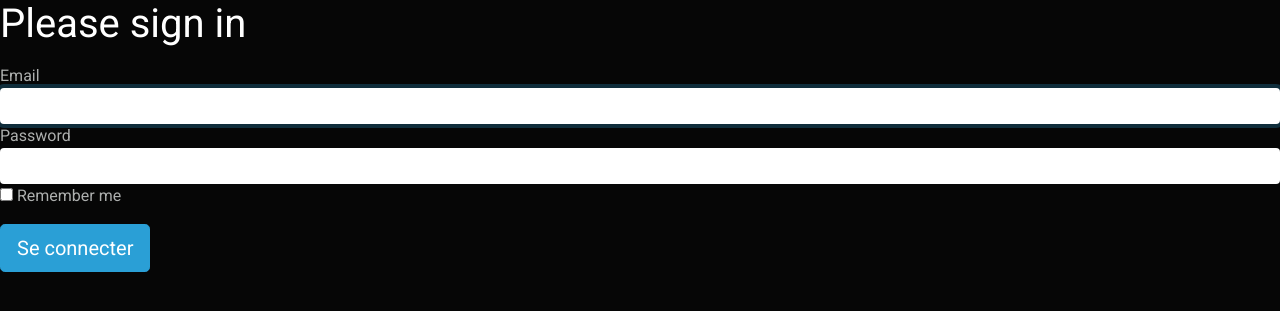
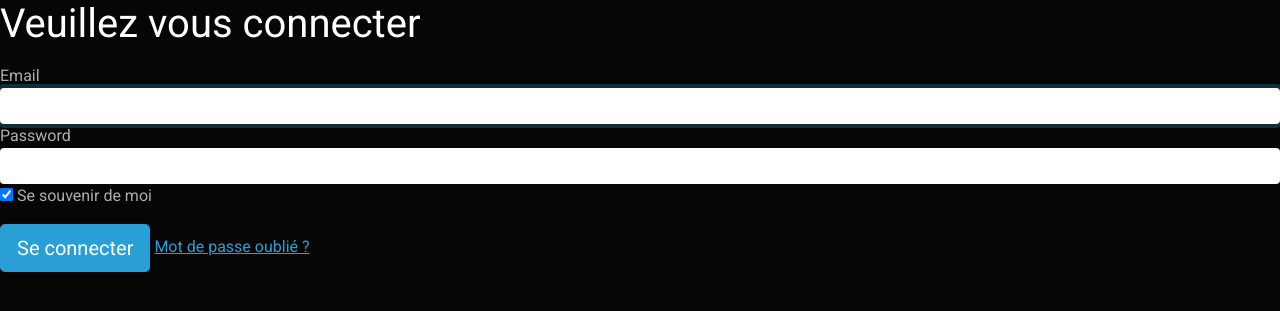
Before and after one commit to Faunuss/eniCovoitV3, a Symfony app: template templates/security/login.html.twig in a window 1280 px wide. Shown: the part 58-369 px from the top of the page. Run offline with Twig, Linux system fonts and the light colour scheme; the template is opened without the code that fills it, so the values that code supplies are empty; some libraries are stand-ins or nearby versions.

Commit message:
correction mdp oublié

```diff
--- a/src/Controller/RegistrationController.php
+++ b/src/Controller/RegistrationController.php
@@ -18,6 +18,7 @@ class RegistrationController extends AbstractController
     public function register(Request $request, UserPasswordEncoderInterface $userPasswordEncoderInterface): Response
     {
         $user = new User();
+        $user->setRoles(["ROLE_USER"]);
         $form = $this->createForm(RegistrationFormType::class, $user);
         $form->handleRequest($request);
 
--- a/src/Entity/User.php
+++ b/src/Entity/User.php
@@ -295,4 +295,5 @@ class User implements UserInterface
         // If you store any temporary, sensitive data on the user, clear it here
         // $this->plainPassword = null;
     }
+
 }
--- a/templates/reset_password/check_email.html.twig
+++ b/templates/reset_password/check_email.html.twig
@@ -4,8 +4,8 @@
 
 {% block body %}
     <p>
-        If an account matching your email exists, then an email was just sent that contains a link that you can use to reset your password.
-        This link will expire in {{ resetToken.expirationMessageKey|trans(resetToken.expirationMessageData, 'ResetPasswordBundle') }}.
+        Si votre email corresponds à un compte existant, un email vous sera envoyé afin de réinitialiser votre mot de passe
+        Ce lien expireras dans{{ resetToken.expirationMessageKey|trans(resetToken.expirationMessageData, 'ResetPasswordBundle') }}.
     </p>
-    <p>If you don't receive an email please check your spam folder or <a href="{{ path('app_forgot_password_request') }}">try again</a>.</p>
+    <p>Si vous ne recevez pas de mail, merci de regarder dans votre courrier indésirable ou :<a href="{{ path('app_forgot_password_request') }}">Réessayer</a>.</p>
 {% endblock %}
--- a/templates/reset_password/reset.html.twig
+++ b/templates/reset_password/reset.html.twig
@@ -3,10 +3,10 @@
 {% block title %}Reset your password{% endblock %}
 
 {% block body %}
-    <h1>Reset your password</h1>
+    <h1>Réinitialiser votre mot de passe</h1>
 
     {{ form_start(resetForm) }}
         {{ form_row(resetForm.plainPassword) }}
-        <button class="btn btn-primary">Reset password</button>
+        <button class="btn btn-primary">Réinitialisation de votre mot de passe</button>
     {{ form_end(resetForm) }}
 {% endblock %}
--- a/templates/security/login.html.twig
+++ b/templates/security/login.html.twig
@@ -14,7 +14,7 @@
         </div>
     {% endif %}
 
-    <h1 class="h3 mb-3 font-weight-normal">Please sign in</h1>
+    <h1 class="h3 mb-3 font-weight-normal">Veuillez vous connecter</h1>
     <label for="inputEmail">Email</label>
     <input type="email" value="{{ last_username }}" name="email" id="inputEmail" class="form-control" autocomplete="email" required autofocus>
     <label for="inputPassword">Password</label>
@@ -26,14 +26,12 @@
 
 
         <div class="checkbox mb-3">
-            <label>
-                <input type="checkbox" name="_remember_me"> Remember me
-            </label>
+            <input type="checkbox" id="remember_me" name="_remember_me" checked/>
+            <label for="remember_me">Se souvenir de moi</label>
         </div>
 
 
-    <button class="btn btn-lg btn-primary" type="submit">
-        Se connecter
-    </button>
+    <button class="btn btn-lg btn-primary" type="submit">Se connecter</button>
+    <span><a id="lien-oubli" href="{{ path('app_forgot_password_request') }}" >Mot de passe oublié ?</a></span>
 </form>
 {% endblock %}
```
Also changed, not shown: templates/reset_password/email.html.twig (+3 -5 lines), templates/reset_password/request.html.twig (+6 -5 lines), 1 other file.
